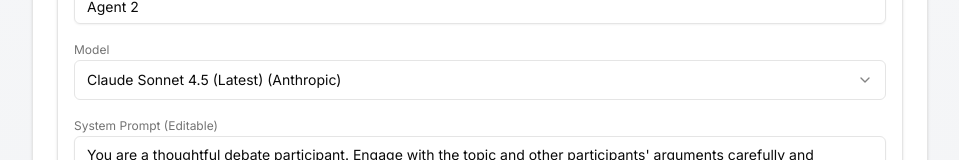
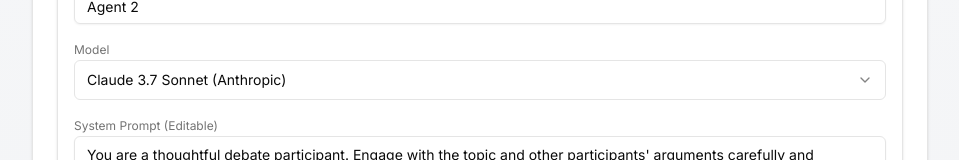
Before and after one commit to krjordan/quorum, a Next.js app in the folder frontend/: page / in a window 1280 px wide. Shown: the part 968-1128 px from the top of the page, without its empty margins (160-1119 px from the left). Built offline with nearby package versions, Linux system fonts and the light colour scheme.

Commit message:
🏁 Session end checkpoint: session-20251204-022742

```diff
--- a/frontend/src/components/debate/DebateConfigPanelV2.tsx
+++ b/frontend/src/components/debate/DebateConfigPanelV2.tsx
@@ -27,16 +27,12 @@ interface DebateConfigPanelV2Props {
 }
 
 // Available models - verified against LiteLLM docs (https://docs.litellm.ai/docs/providers/anthropic)
+// Prioritizing cost-effective models (3.5/3.7 series)
 const AVAILABLE_MODELS = [
   { id: 'gpt-4o', name: 'GPT-4o', provider: 'OpenAI' },
   {
-    id: 'claude-sonnet-4-5-20250929',
-    name: 'Claude Sonnet 4.5 (Latest)',
-    provider: 'Anthropic',
-  },
-  {
-    id: 'claude-opus-4-5-20251101',
-    name: 'Claude Opus 4.5',
+    id: 'claude-3-7-sonnet-20250219',
+    name: 'Claude 3.7 Sonnet',
     provider: 'Anthropic',
   },
   {
@@ -45,13 +41,13 @@ const AVAILABLE_MODELS = [
     provider: 'Anthropic',
   },
   {
-    id: 'claude-3-opus-20240229',
-    name: 'Claude 3 Opus',
+    id: 'claude-3-haiku-20240307',
+    name: 'Claude 3 Haiku (Fastest)',
     provider: 'Anthropic',
   },
   {
-    id: 'claude-3-haiku-20240307',
-    name: 'Claude 3 Haiku',
+    id: 'claude-3-opus-20240229',
+    name: 'Claude 3 Opus',
     provider: 'Anthropic',
   },
   { id: 'gemini-1.5-pro', name: 'Gemini 1.5 Pro', provider: 'Google' },
@@ -75,7 +71,7 @@ export function DebateConfigPanelV2({ debate }: DebateConfigPanelV2Props) {
     },
     {
       name: 'Agent 2',
-      model: AVAILABLE_MODELS[1].id, // Claude Sonnet 4.5
+      model: AVAILABLE_MODELS[1].id, // Claude 3.7 Sonnet
       system_prompt: DEFAULT_SYSTEM_PROMPT,
       temperature: 0.7,
     },
```
Also changed, not shown: 2 other files (tests, documents, lock files or other folders).
